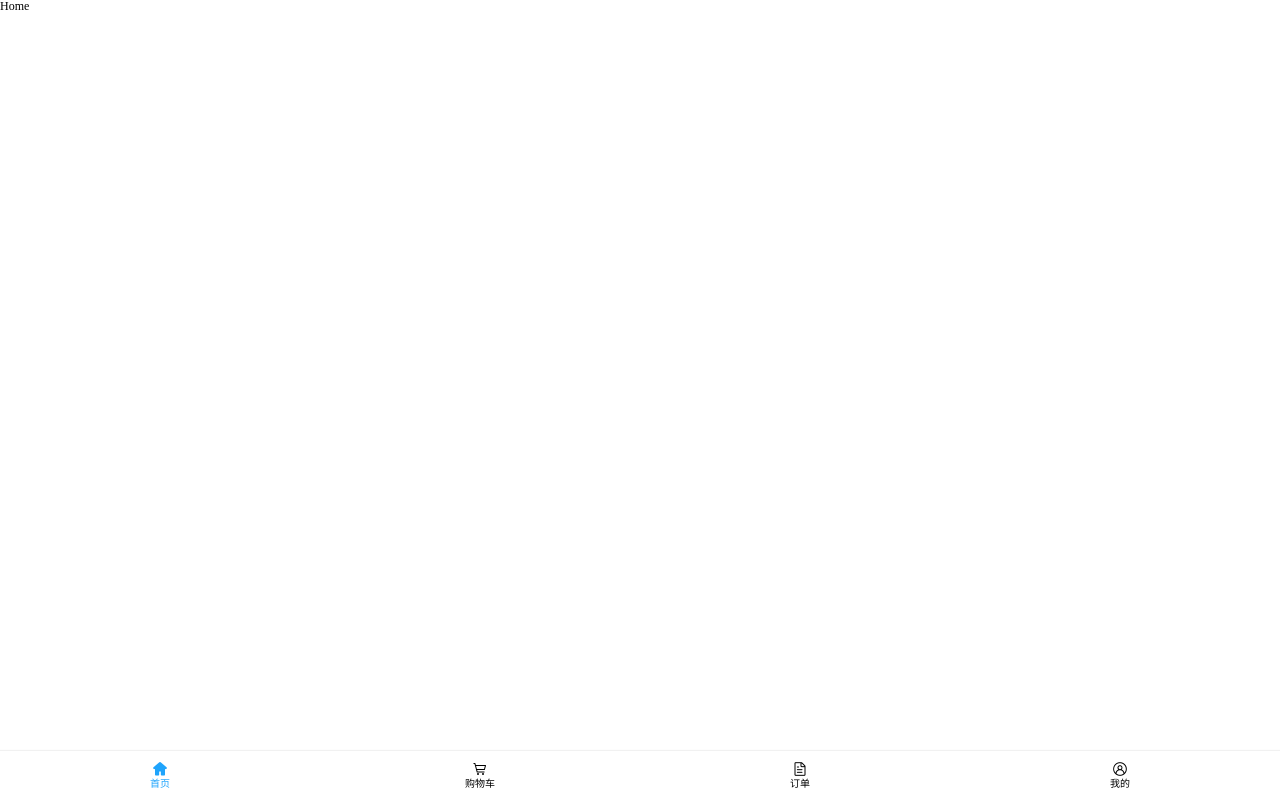
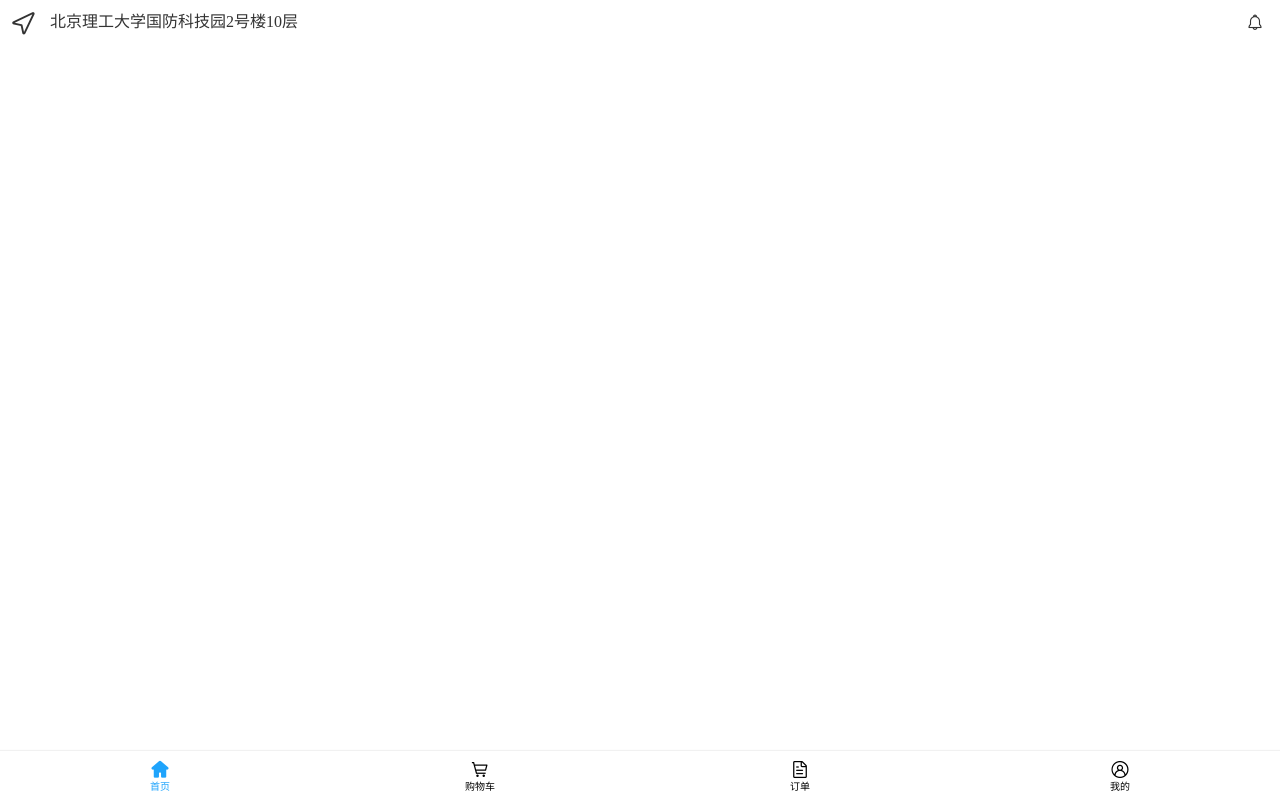
Before and after one commit to code1379/vue3-jingdong, a Vue app: page /#/ in a window 1280 px wide. Built offline with nearby package versions, Linux system fonts and the light colour scheme.

Commit message:
使用slot完成头部组件的封装

```diff
--- a/src/assets/style/base.scss
+++ b/src/assets/style/base.scss
@@ -1,5 +1,6 @@
 html {
   font-size: 100px;
+  font-family: PingFangSC-Regular;
 }
 
 #app {
--- a/src/components/Docker/childComponents/NavItem.vue
+++ b/src/components/Docker/childComponents/NavItem.vue
@@ -4,6 +4,7 @@
     :class="{ 'nav__item--active': isActive }"
     @click="handleClick"
   >
+    <!-- <i :class="className" style="font-size: .2rem;"></i> -->
     <i :class="className"></i>
     <div class="nav__item__title">{{ title }}</div>
   </div>
@@ -26,7 +27,7 @@ export default {
     const route = useRoute();
     console.log(route.path);
 
-    const className = computed(() => `iconfont ${props.iconClass}`);
+    const className = computed(() => `icon iconfont ${props.iconClass}`);
     const isActive = computed(() => route.path === props.path);
     const handleClick = () => {
       router.push(props.path);
@@ -43,24 +44,24 @@ export default {
 <style lang="scss" scoped>
 .nav {
   &__item {
-    padding-top: .1rem;
+    padding-top: 0.1rem;
     flex: 1;
     display: flex;
     flex-direction: column;
     align-items: center;
     justify-content: center;
+
+    .iconfont {
+      font-size: 0.2rem;
+    }
     &--active {
       color: #1fa4fc;
     }
     &__title {
-      font-size: .2rem;
-      transform: scale(.5);
+      font-size: 0.2rem;
+      transform: scale(0.5);
       transform-origin: center top;
     }
   }
-
-  .iconfont {
-    font-size: 0.2rem;
-  }
 }
 </style>
--- /dev/null
+++ b/src/components/JDHeader/index.vue
@@ -0,0 +1,53 @@
+<template>
+  <div class="header">
+    <div class="header__left">
+      <slot name="left"></slot>
+    </div>
+    <div class="header__center" :style="{ 'text-align': textAlign }">
+      <slot name="center"></slot>
+    </div>
+    <div class="header__right">
+      <slot name="right"></slot>
+    </div>
+  </div>
+</template>
+
+<script>
+export default {
+  name: "JDHeader",
+  props: {
+    textAlign: String,
+  },
+  setup() {
+    return {};
+  },
+};
+</script>
+
+<style lang="scss" scoped>
+.header__left >>> .iconfont {
+  font-size: 0.3rem !important;
+}
+.header {
+  display: flex;
+  height: 0.44rem;
+  color: #333;
+  &__left,
+  &__right {
+    min-width: 0.5rem;
+    height: 100%;
+    display: flex;
+    align-items: center;
+    justify-content: center;
+    .iconfont {
+      font-size: .2rem;
+    }
+  }
+  &__center {
+    flex: 1;
+    line-height: 0.44rem;
+    text-align: center;
+    font-size: 0.16rem;
+  }
+}
+</style>
--- a/src/views/Home/index.vue
+++ b/src/views/Home/index.vue
@@ -1,10 +1,24 @@
 <template>
-  <div>Home</div>
+  <div class="home">
+    <JDHeader textAlign="left">
+      <template #left>
+        <i class="iconfont icon-navigation" style="font-size: 0.18rem"></i>
+      </template>
+      <template #center>北京理工大学国防科技园2号楼10层</template>
+      <template #right>
+        <i class="iconfont icon-notification" style="font-size: 0.18rem"></i>
+      </template>
+    </JDHeader>
+  </div>
 </template>
 
 <script>
+import JDHeader from "@/components/JDHeader";
 export default {
   name: "Home",
+  components: {
+    JDHeader,
+  },
   setup() {
     return {};
   },
@@ -12,4 +26,6 @@ export default {
 </script>
 
 <style lang="scss" scoped>
+.home {
+}
 </style>
```
Also changed, not shown: src/components/HelloWorld.vue (deleted, +0 -60 lines).
